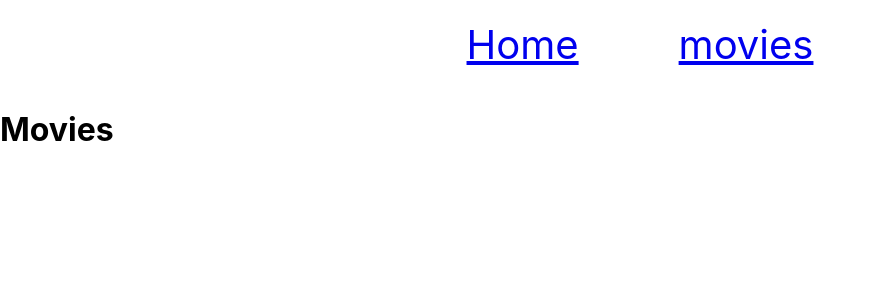
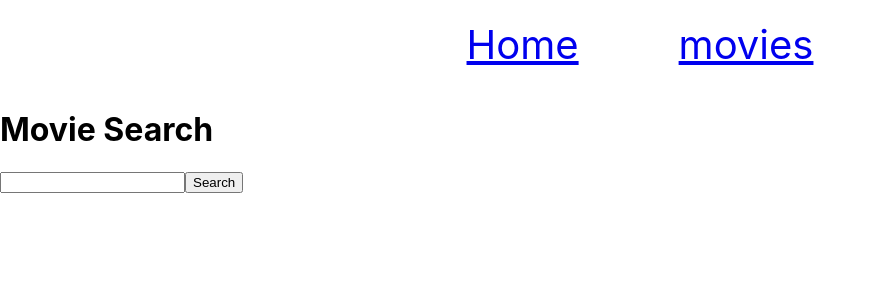
Before and after one commit to andrenaP/goit-react-hw-05-movies, a React (Create React App) app: page /goit-react-hw-05-movies/movies in a window 1280 px wide. Shown: the top 300 px of the page, without its empty margins (0-877 px from the left). Built offline with nearby package versions, Linux system fonts and the light colour scheme.

Commit message:
add search

```diff
--- a/src/components/Home/Home.css
+++ b/src/components/Home/Home.css
@@ -0,0 +1,17 @@
+.FilmItem {
+  display: flex;
+  width: 500px;
+  background-color: bisque;
+}
+.LinkToItem {
+  display: flex;
+  justify-content: center;
+  font-size: 40px;
+}
+.ListOfBooks {
+  display: flex;
+  gap: 30px;
+  flex-direction: column;
+  align-items: flex-start;
+  /* background-color: antiquewhite; */
+}
--- a/src/components/Home/Home.jsx
+++ b/src/components/Home/Home.jsx
@@ -1,7 +1,7 @@
 import { Link } from 'react-router-dom';
 import { useState, useEffect } from 'react';
 import ApiServiceClass from '../service';
-import './Home';
+import './Home.css';
 const ApiService = new ApiServiceClass();
 
 const PosterFirstPart = 'https://image.tmdb.org/t/p/w220_and_h330_face/';
@@ -29,7 +29,7 @@ export function Home() {
   return (
     <main>
       <h1>Home</h1>
-      <ul>
+      <ul className="ListOfBooks">
         {loading && 'Loading ...'}
         {error && <div>{error}</div>}
         {isNotFound && 'No results found'}
@@ -39,11 +39,11 @@ export function Home() {
             .map(({ id, original_title, poster_path }) => {
               return (
                 <li key={id} className="FilmItem">
-                  <img
-                    src={PosterFirstPart + poster_path}
-                    alt={original_title}
-                  />
                   <Link className="LinkToItem" to={'movies/' + id}>
+                    <img
+                      src={PosterFirstPart + poster_path}
+                      alt={original_title}
+                    />
                     {original_title}
                   </Link>
                 </li>
--- a/src/components/Movies/Movies.jsx
+++ b/src/components/Movies/Movies.jsx
@@ -1,7 +1,59 @@
+import { useState } from 'react';
+import ApiServiceClass from '../service';
+import { Link } from 'react-router-dom';
+const ApiService = new ApiServiceClass();
+const PosterFirstPart = 'https://image.tmdb.org/t/p/w220_and_h330_face/';
 export function Movies() {
+  const [query, setquery] = useState('');
+  const [movies, setMovies] = useState([]);
+  const [error, setError] = useState(null);
+  const [loading, setLoading] = useState(false);
+
+  const handleSubmit = event => {
+    event.preventDefault();
+    console.log(query);
+    if (error) setError(null);
+    setLoading(true);
+
+    ApiService.Movie(query)
+      .then(json => setMovies(json))
+      .catch(err => setError(err))
+      .finally(() => {
+        setLoading(false);
+        console.log(movies);
+      });
+  };
   return (
     <main>
-      <h1>Movies</h1>
+      <h1>Movie Search</h1>
+      <form action="" onSubmit={handleSubmit}>
+        <input
+          type="text"
+          name="Film"
+          id="film"
+          onChange={event => setquery(event.target.value)}
+        />
+        <button type="submit">Search</button>
+      </form>
+      {loading && 'Loading...'}
+      {error && `Error: ${error}`}
+      {movies.length !== 0 && (
+        <ul>
+          {movies.map(({ id, original_title, poster_path }) => {
+            return (
+              <li key={id} className="FilmItem">
+                <Link className="LinkToItem" to={`${id}`}>
+                  <img
+                    src={PosterFirstPart + poster_path}
+                    alt={original_title}
+                  />
+                  {original_title}
+                </Link>
+              </li>
+            );
+          })}
+        </ul>
+      )}
     </main>
   );
 }
--- a/src/components/service.js
+++ b/src/components/service.js
@@ -1,4 +1,4 @@
-const language = 'language=en-US';
+// const language = 'language=en-US';
 const header = {
   accept: 'application/json',
   Authorization:
@@ -22,11 +22,19 @@ export default class GetApiService {
       .then(json => json.results);
   }
   async Movie(query, page = 1) {
-    const url = `https://api.themoviedb.org/3/search/movie?query=${query}&include_adult=false&${language}&page=${page}`;
-    const options = { method: 'GET', header };
+    const url = `https://api.themoviedb.org/3/search/movie?query=${query}&include_adult=false&language=en-US&page=${page}`;
+    const options = {
+      method: 'GET',
+      headers: {
+        accept: 'application/json',
+        Authorization:
+          'Bearer eyJhbGciOiJIUzI1NiJ9.eyJhdWQiOiI5YTA2OTg2YTMwZWVkNDNmMjRmZjJhZmE5ZGY0N2FiOCIsInN1YiI6IjY0ZDg4MzEzZDEwMGI2MDExYzgyM2U2ZCIsInNjb3BlcyI6WyJhcGlfcmVhZCJdLCJ2ZXJzaW9uIjoxfQ.a8rp64-ZzW-scI2R6ybCgpdPObOATyZzVgg59Sy_an8',
+      },
+    };
 
-    const Data = await fetch(url, options);
-    return Data.json();
+    return fetch(url, options)
+      .then(res => res.json())
+      .then(json => json.results);
   }
   async Details(id) {
     const url = `https://api.themoviedb.org/3/movie/${id}?language=en-US`;
```
